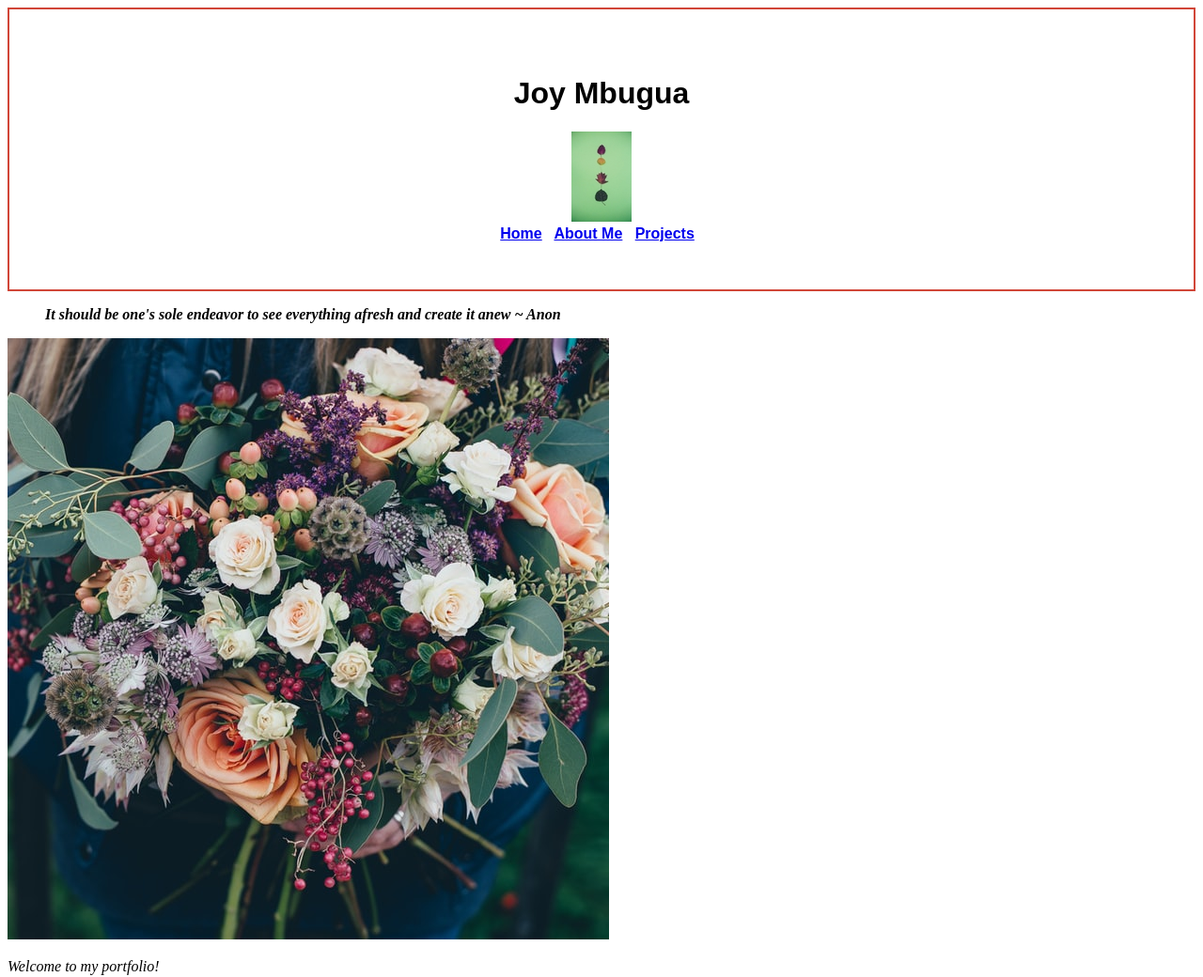
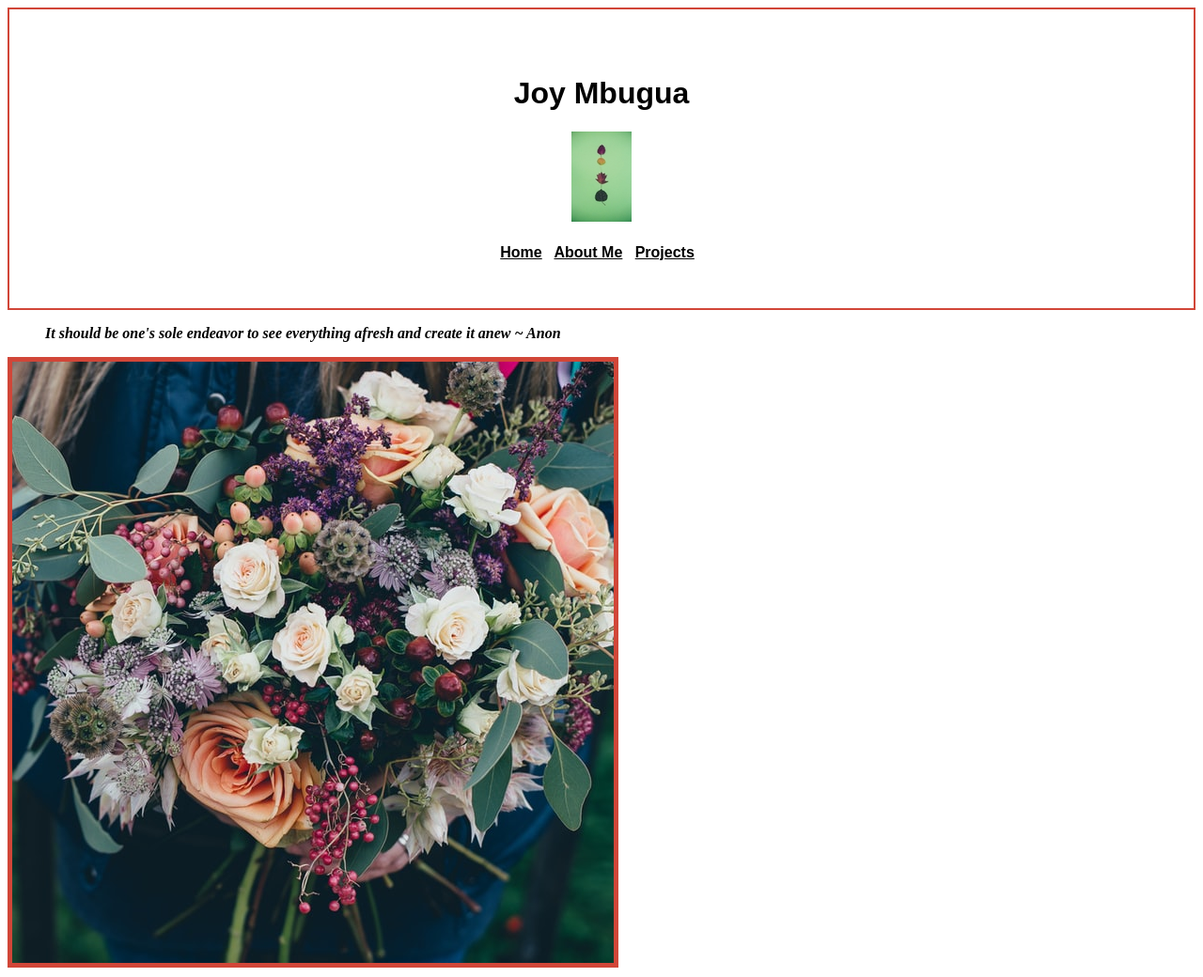
Before and after one commit to JoyMbugua/Portfolio, a plain HTML site: page index.html in a window 1280 px wide. Shown: the top 1040 px of the page at 94% size. Drawn offline with Linux system fonts and the light colour scheme.

Commit message:
Add navigation's styling

```diff
--- a/css/style.css
+++ b/css/style.css
@@ -5,3 +5,13 @@ header {
     border: 2px solid #d14638;
 
 }
+#Home img {
+    border: 5px solid #d14638;
+}
+nav {
+    padding-top: 20px;
+
+}
+nav a {
+    color: black;
+}
```
